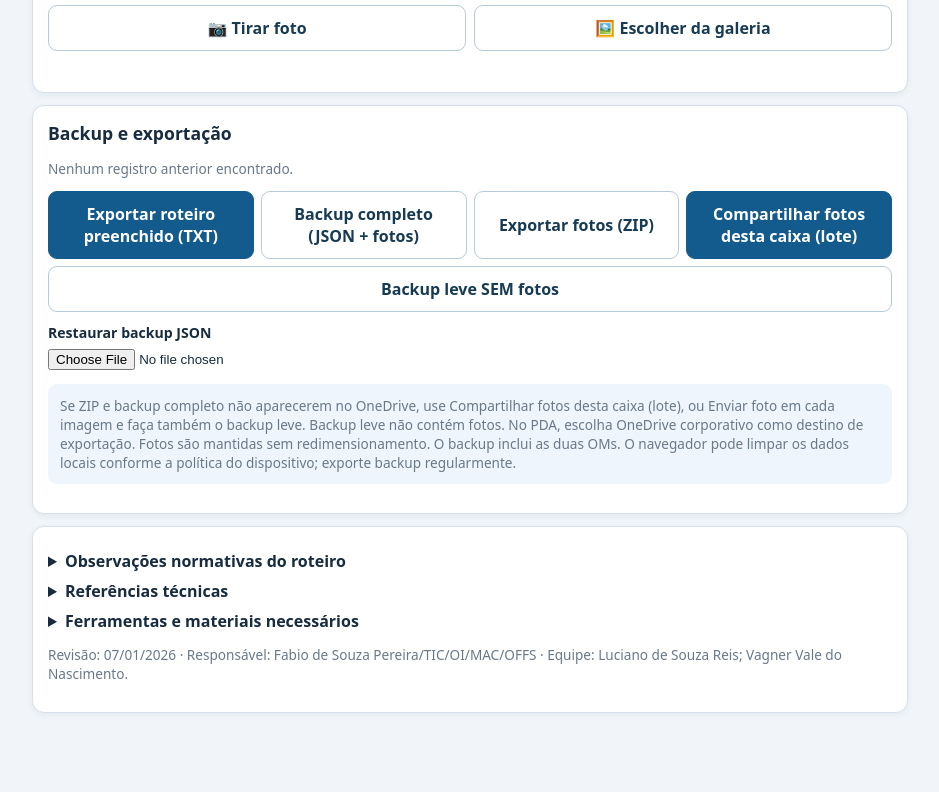
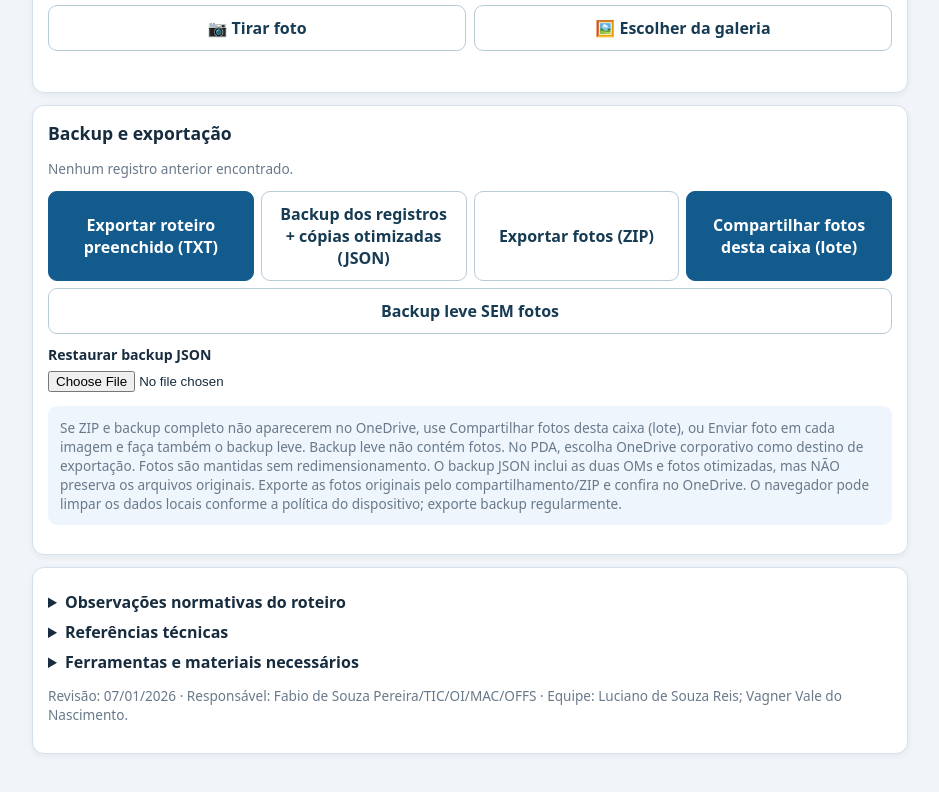
Before and after one commit to diegoalves1988/Preventivas-Telecom-P76, a plain HTML site: page index.html in a window 1280 px wide. Shown: the part 4548-5340 px from the top of the page, without its empty margins (170-1109 px from the left). Drawn offline with Linux system fonts and the light colour scheme.

Commit message:
Esclarecer backup JSON versus preservação de fotos originais

```diff
--- a/index.html
+++ b/index.html
@@ -12,7 +12,7 @@
 <div><label for="deviation">Causa do desvio nº (Tabela 1)</label><input id="deviation" placeholder="Quando aplicável"></div></div>
 <p class="sub">Marque ES = executado sem anormalidade; EC = executado com anormalidade; NE = não executado. Em EC ou NE, preencha a observação.</p></section>
 <section class="card"><h2>Roteiro SAP — 11 itens</h2><div id="checks"></div></section>
-<section class="card"><h2>Backup e exportação</h2><p id="saved" class="sub"></p><div class="actions"><button class="primary" id="txt">Exportar roteiro preenchido (TXT)</button><button id="backup">Backup completo (JSON + fotos)</button><button id="photos">Exportar fotos (ZIP)</button><button id="shareBatch" class="primary">Compartilhar fotos desta caixa (lote)</button><button id="light">Backup leve SEM fotos</button></div><label for="restore">Restaurar backup JSON</label><input type="file" id="restore" accept=".json,application/json"><p class="tip sub">Se ZIP e backup completo não aparecerem no OneDrive, use Compartilhar fotos desta caixa (lote), ou Enviar foto em cada imagem e faça também o backup leve. Backup leve não contém fotos. No PDA, escolha OneDrive corporativo como destino de exportação. Fotos são mantidas sem redimensionamento. O backup inclui as duas OMs. O navegador pode limpar os dados locais conforme a política do dispositivo; exporte backup regularmente.</p></section>
+<section class="card"><h2>Backup e exportação</h2><p id="saved" class="sub"></p><div class="actions"><button class="primary" id="txt">Exportar roteiro preenchido (TXT)</button><button id="backup">Backup dos registros + cópias otimizadas (JSON)</button><button id="photos">Exportar fotos (ZIP)</button><button id="shareBatch" class="primary">Compartilhar fotos desta caixa (lote)</button><button id="light">Backup leve SEM fotos</button></div><label for="restore">Restaurar backup JSON</label><input type="file" id="restore" accept=".json,application/json"><p class="tip sub">Se ZIP e backup completo não aparecerem no OneDrive, use Compartilhar fotos desta caixa (lote), ou Enviar foto em cada imagem e faça também o backup leve. Backup leve não contém fotos. No PDA, escolha OneDrive corporativo como destino de exportação. Fotos são mantidas sem redimensionamento. O backup JSON inclui as duas OMs e fotos otimizadas, mas NÃO preserva os arquivos originais. Exporte as fotos originais pelo compartilhamento/ZIP e confira no OneDrive. O navegador pode limpar os dados locais conforme a política do dispositivo; exporte backup regularmente.</p></section>
 <section class="card"><details><summary>Observações normativas do roteiro</summary><p><b>OBS.1:</b> <span id="o1"></span></p><p><b>OBS.2:</b> <span id="o2"></span></p></details><details><summary>Referências técnicas</summary><pre id="refs"></pre></details><details><summary>Ferramentas e materiais necessários</summary><pre id="materials"></pre></details><p class="sub">Revisão: 07/01/2026 · Responsável: Fabio de Souza Pereira/TIC/OI/MAC/OFFS · Equipe: Luciano de Souza Reis; Vagner Vale do Nascimento.</p></section>
 </main><script>
 // IndexedDB can store substantially larger records than localStorage.
```
